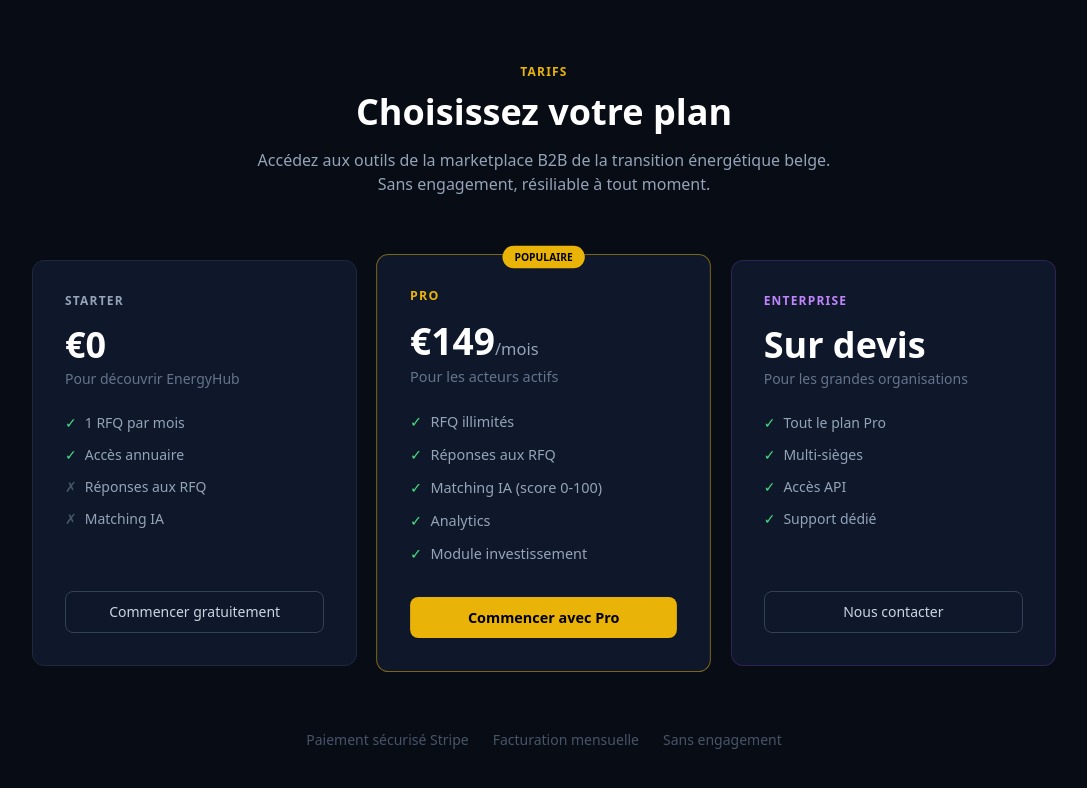
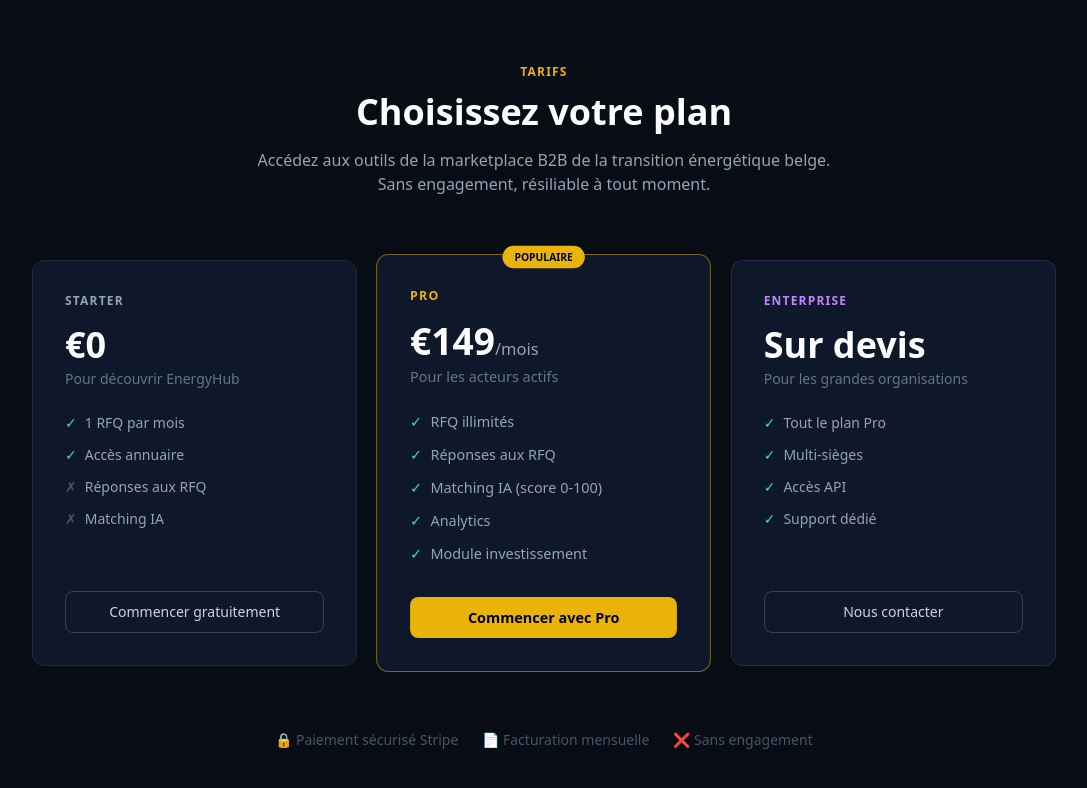
Before and after one commit to Hollymoly12/EnergyHub, a Next.js app: page /pricing in a window 1280 px wide. Shown: the top 788 px of the page, without its empty margins (96-1183 px from the left). Built offline with nearby package versions, Linux system fonts and the light colour scheme; no server answers.

Commit message:
feat: /pricing page — public pricing with 3 plan cards

```diff
--- a/src/app/pricing/page.tsx
+++ b/src/app/pricing/page.tsx
@@ -43,9 +43,9 @@ export default async function PricingPage() {
 
         {/* Trust signals */}
         <div className="mt-16 text-center text-slate-600 text-sm space-x-6">
-          <span>Paiement sécurisé Stripe</span>
-          <span>Facturation mensuelle</span>
-          <span>Sans engagement</span>
+          <span>🔒 Paiement sécurisé Stripe</span>
+          <span>📄 Facturation mensuelle</span>
+          <span>❌ Sans engagement</span>
         </div>
       </div>
     </div>
```
